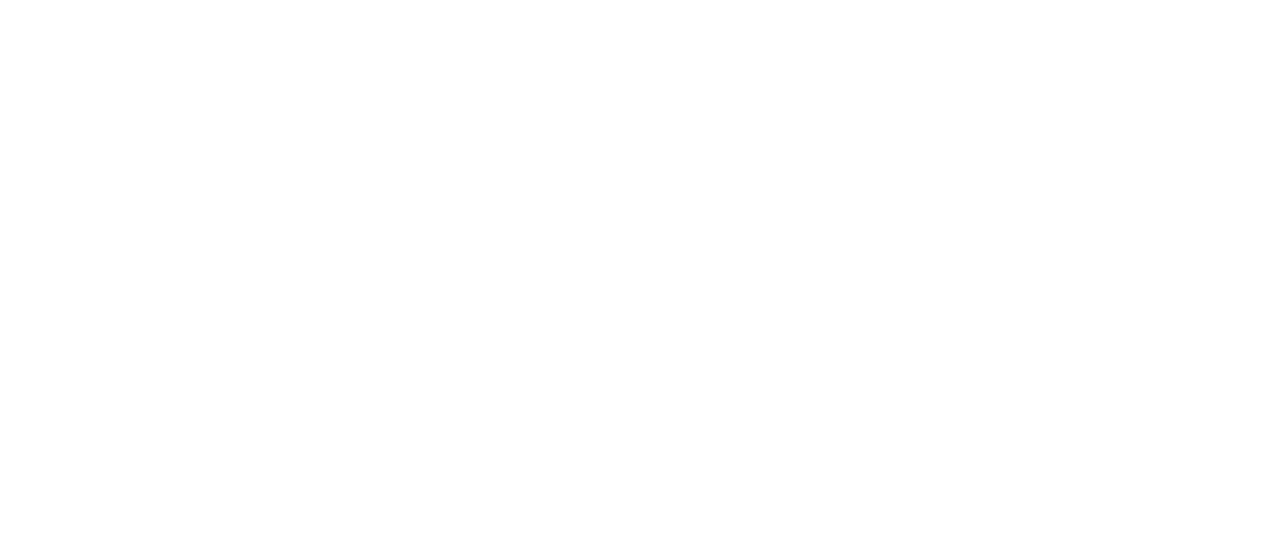
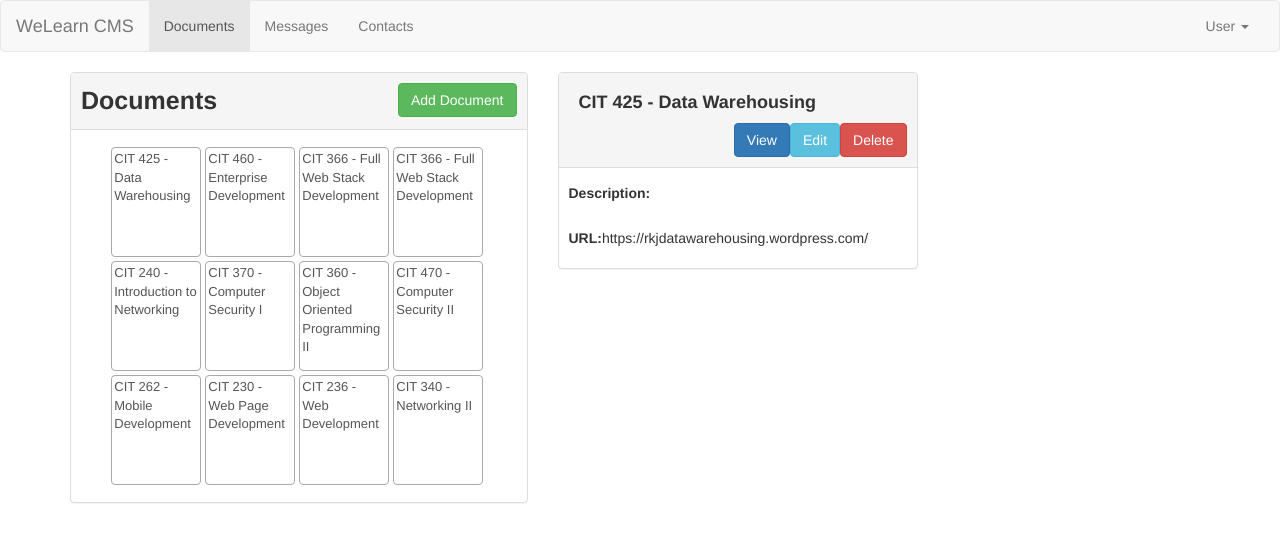
Before and after one commit to raeland/cms, an Angular app: page /documents/1 in a window 1280 px wide. Shown: the top 542 px of the page. Built offline with nearby package versions, Linux system fonts and the light colour scheme.

Commit message:
why oh why must i keep spinning into errors :(

```diff
--- a/src/app/app.module.ts
+++ b/src/app/app.module.ts
@@ -15,11 +15,9 @@ import { MessageItemComponent } from './messages/message-item/message-item.compo
 import { MessageEditComponent } from './messages/message-edit/message-edit.component';
 import { MessageListComponent } from './messages/message-list/message-list.component';
 import { ContactItemComponent } from './contacts/contact-item/contact-item.component';
-import { ContactsService } from './contacts/contact.service';
-import { MOCKCONTACTS } from './contacts/MOCKCONTACTS';
 import { DocumentEditComponent } from './documents/document-edit/document-edit.component';
 import { ContactEditComponent } from './contacts/contact-edit/contact-edit.component';
-// import { WindRefService } from 'src/app/wind-ref.service';
+// import { WindRefService } from '..//wind-ref.service';
 
 @NgModule({
   declarations: [
@@ -29,7 +27,6 @@ import { ContactEditComponent } from './contacts/contact-edit/contact-edit.compo
     ContactListComponent,
     ContactItemComponent,
     ContactDetailComponent,
-    ContactsService,
     DocumentsComponent,
     DocumentListComponent,
     DocumentItemComponent,
--- a/src/app/contacts/contact-detail/contact-detail.component.ts
+++ b/src/app/contacts/contact-detail/contact-detail.component.ts
@@ -10,7 +10,7 @@ import { Router, ActivatedRoute, Params } from '@angular/router';
 })
 export class ContactDetailComponent implements OnInit {
 //  @Input()
- contact: Contact;
+ contact: Contact | null;
  id: string;
 
   constructor(
@@ -20,22 +20,24 @@ export class ContactDetailComponent implements OnInit {
   ) { }
 
   ngOnInit() {
-    this.route.params.subscribe(
+    this.route.params
+    .subscribe(
       (params: Params) => {
         this.contact = this.contactsService.getContact(params['id']);
       }
     )
   }
 
-  // ngOnInit(): void {
-  //   this.route.params.subscribe((params: Params) => {
+  // ngOnInit() {
+  //   this.route.params
+  //   .subscribe((params: Params) => {
   //     const contactId = params['id'];
   //             this.contact = this.contactsService.getContact(contactId);
   //   });
   // }
 
-  onDelete() {
-    this.contactsService.deleteContact(this.contact);
-    this.router.navigateByUrl('/contacts');
+  // onDelete() {
+  //   this.contactsService.deleteContact(this.contact);
+  //   this.router.navigateByUrl('/contacts');
+  // }
   }
-  }
--- a/src/app/documents/document-detail/document-detail.component.html
+++ b/src/app/documents/document-detail/document-detail.component.html
@@ -1,15 +1,15 @@
 <div class="panel panel-default" xmlns="http://www.w3.org/1999/html">
   <div class="panel-heading">
     <div class="row pad-all">
-      <h4 class="title margin-left-right">{{document.name}}</h4>
+      <h4 class="title margin-left-right">{{document?.name}}</h4>
       <div class="row pull-right margin-left-right">
         <a class="btn btn-primary" (click)="onView()">View</a>
-        <a class="btn btn-info" [routerLink]="edit">Edit</a>
-        <a class="btn btn-danger" (click)="onDelete()>Delete</a>
+        <a class="btn btn-info" routerLink="edit">Edit</a>
+        <a class="btn btn-danger" (click)="onDelete()">Delete</a>
       </div>
     </div>
   </div>
-  <div class=" panel-body">
+  <div class="panel-body">
           <div class="pad-left-right">
             <div class="row">
               <label>Description:</label>
@@ -23,4 +23,3 @@
           </div>
       </div>
     </div>
-  </div>
--- a/src/app/documents/document-detail/document-detail.component.ts
+++ b/src/app/documents/document-detail/document-detail.component.ts
@@ -2,7 +2,7 @@ import { Component, OnInit } from '@angular/core';
 import { Document } from '../document.model';
 import { DocumentService } from '../document.service';
 import { Router, ActivatedRoute, Params } from '@angular/router';
-import { WindRefService } from 'src/app/wind-ref.service'; // idk why this isn't working :(
+import { WindRefService } from '../../wind-ref.service'; // idk why this isn't working :(
 
 @Component({
   selector: 'app-document-detail',
@@ -11,20 +11,22 @@ import { WindRefService } from 'src/app/wind-ref.service'; // idk why this isn't
 })
 export class DocumentDetailComponent implements OnInit {
   // @Input()
-  document: Document;
+  document: Document | null;
   id: string;
   nativeWindow: any;
+  // documentDetail!: Document | null;
 
   constructor(
     private documentService: DocumentService,
-    // private windowRefService: WindRefService, // idk why this isn't working :(
+    private windowRefService: WindRefService, // idk why this isn't working :(
     private route: ActivatedRoute,
     private router: Router
   ) {
-    this.nativeWindow = windRefService.getNativeWindow();
+    // this.nativeWindow = WindRefService.getNativeWindow();
   }
 
   ngOnInit() {
+    // this.nativeWindow = WindRefService.getNativeWindow();
     this.route.params
       .subscribe(
         (params: Params) => {
--- a/src/app/documents/document.service.ts
+++ b/src/app/documents/document.service.ts
@@ -9,7 +9,7 @@ import { MOCKDOCUMENTS } from './MOCKDOCUMENTS';
 export class DocumentService {
   private documents: Document[] = MOCKDOCUMENTS;
 
-  // documentSelectedEvent = new EventEmitter<Document>();
+  documentSelectedEvent = new EventEmitter<Document>();
  documentChangedEvent = new EventEmitter<Document[]>();
 
   constructor() {
--- a/src/app/wind-ref.service.ts
+++ b/src/app/wind-ref.service.ts
@@ -4,7 +4,7 @@ import { Injectable } from '@angular/core';
   providedIn: 'root'
 })
 export class WindRefService {
-// windowRefService: WindRefService;
+windowRefService: WindRefService;
 
   constructor() { }
 
--- a/tsconfig.json
+++ b/tsconfig.json
@@ -16,6 +16,10 @@
     "downlevelIteration": true,
     "experimentalDecorators": true,
     "moduleResolution": "bundler",
+    "baseUrl": "./",
+    "paths": {
+      "@app/*": ["src/app/*"]
+    },
     // "moduleResolution": "node",
     "importHelpers": true,
     "target": "ES2022",
```
